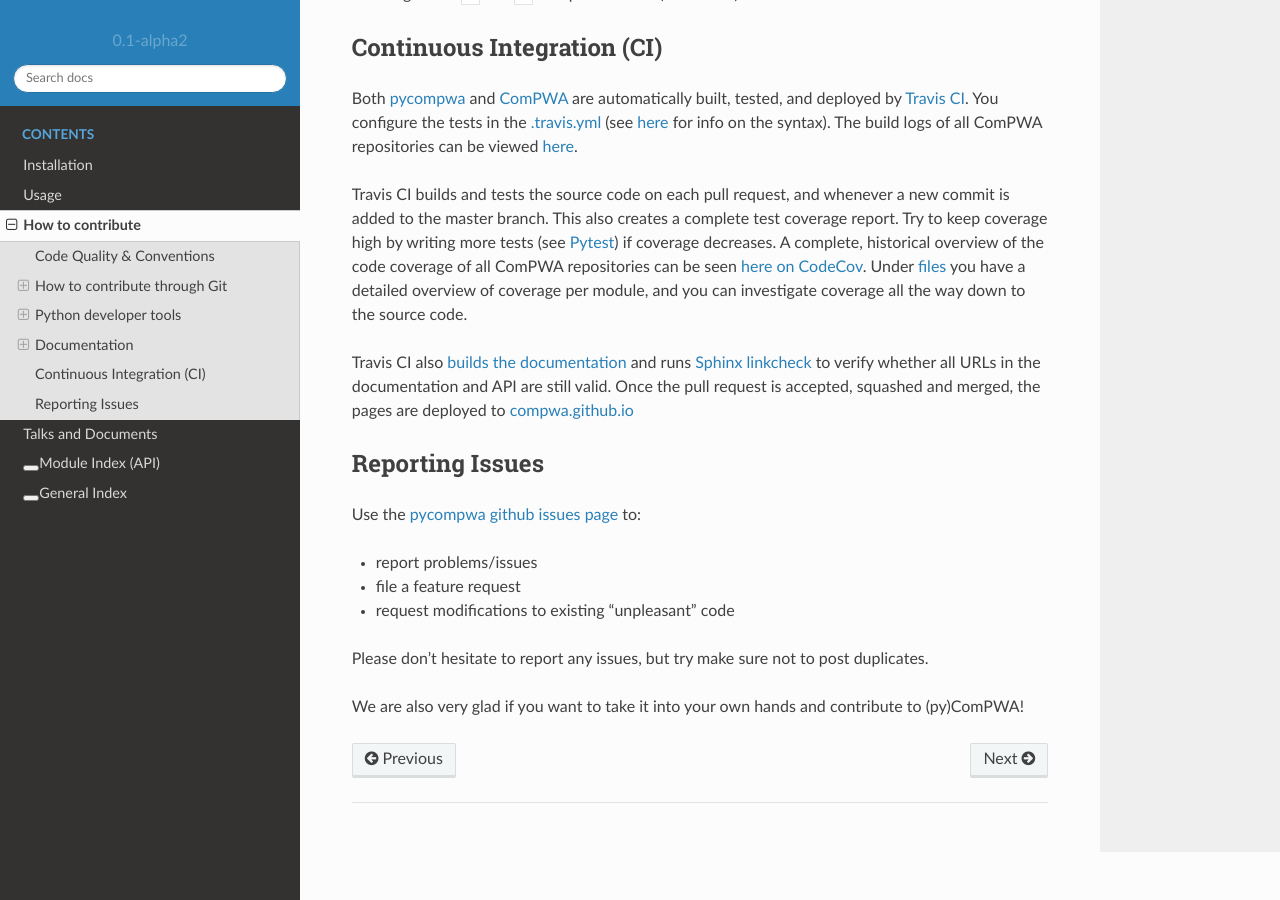
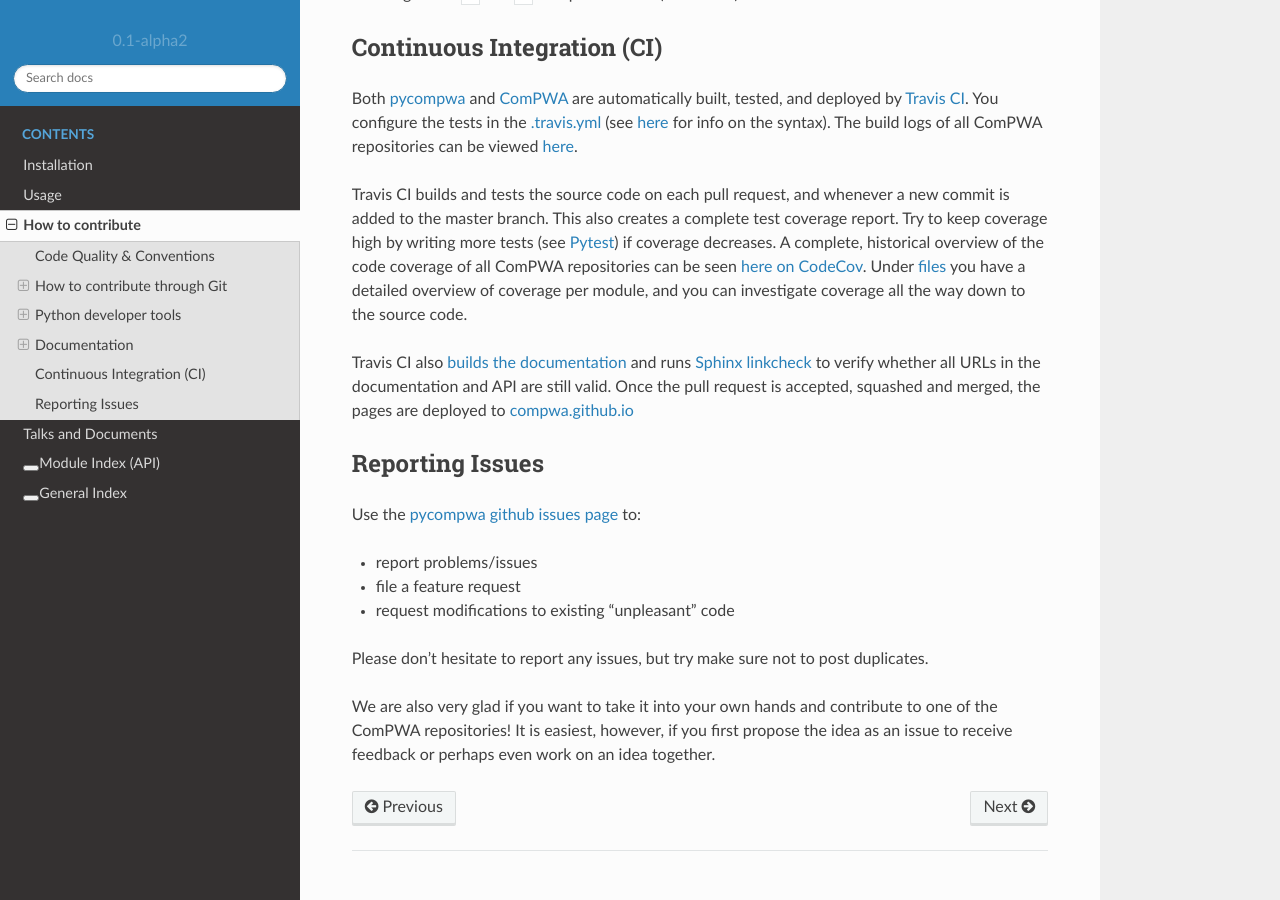
Before and after one commit to ComPWA/pycompwa, a Sphinx documentation site: the page built from doc/source/contribute.rst, in a window 1280 px wide and 900 px high, scrolled down 5574 px. Built offline with Sphinx 7.4.7 and the Read the Docs theme 2.0.0, drawn with Linux system fonts in a browser that asks for light colours; pages that are not in the unit, such as notebooks, are missing from menus; the version number is read from the project's files by our own code.

Commit message:
docs: add note about issue before PR

```diff
--- a/doc/source/contribute.rst
+++ b/doc/source/contribute.rst
@@ -58,4 +58,6 @@
 duplicates.
 
 We are also very glad if you want to take it into your own hands and contribute
-to (py)ComPWA!
+to one of the ComPWA repositories! It is easiest, however, if you first propose
+the idea as an issue to receive feedback or perhaps even work on an idea
+together.
```
